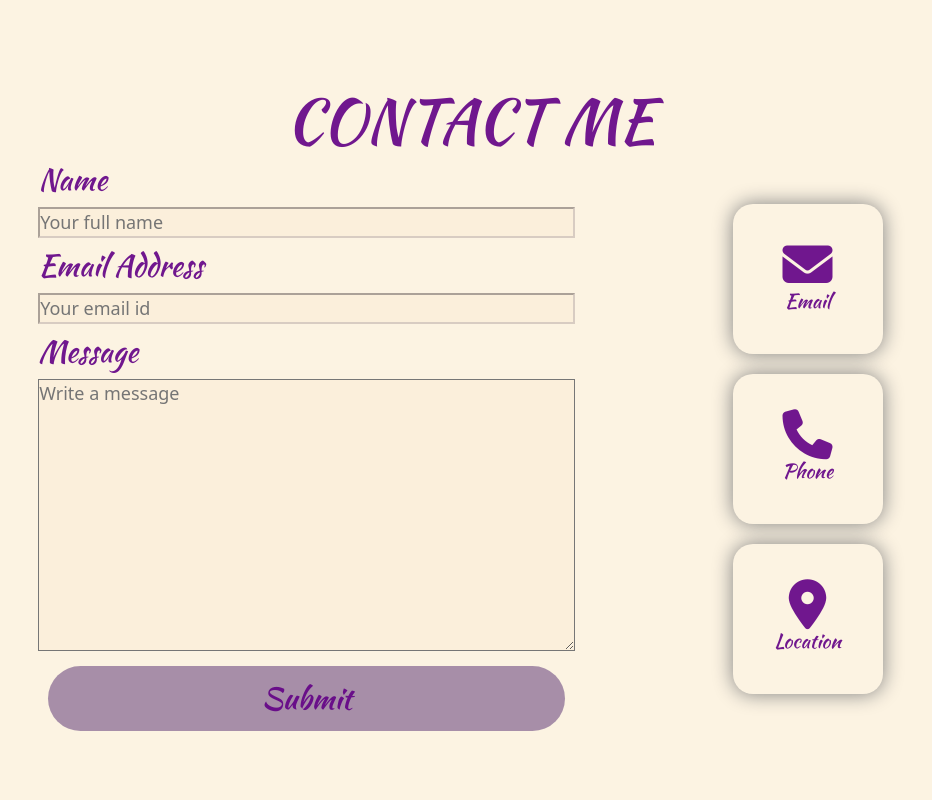
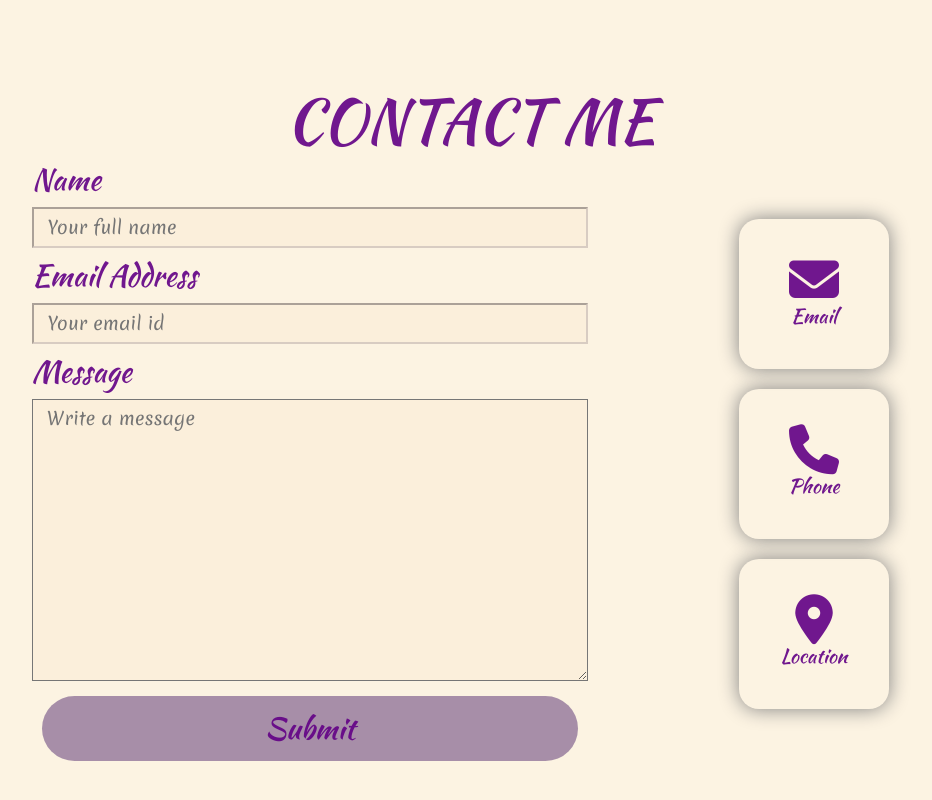
Before and after one commit to Yusra-Ahmad/web-portfolio, a website built with Parcel: page src/index.html in a window 1280 px wide. Shown: the part 2934-3734 px from the top of the page, without its empty margins (240-1172 px from the left). Built offline with nearby package versions, Linux system fonts and the light colour scheme; a web font is replaced by a local one.

Commit message:
modifcation input placeholder

```diff
--- a/src/scss/main.scss
+++ b/src/scss/main.scss
@@ -375,11 +375,18 @@ footer {
           }
           input {
             border-color: $centerborder;
+
           }
           input,
           textarea {
             width: 100%;
             background-color: $backgroundColor;
+            padding: 0.5rem;
+            padding-left: 1.4rem;
+          }
+          ::placeholder,
+          textarea::placeholder{
+            font-family: "Merienda";
           }
           input:focus,
           textarea:focus {
```
Also changed, not shown: src/styles/main.css, 1 other file.
